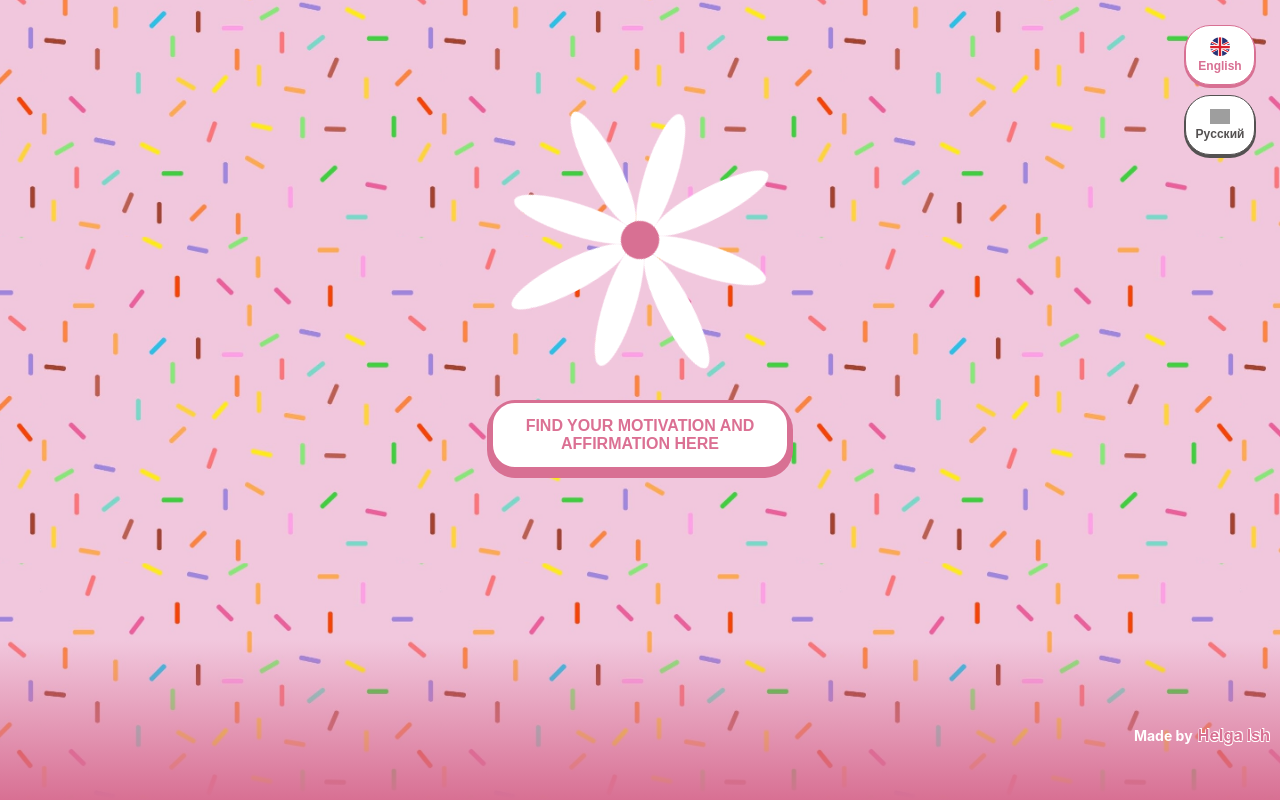
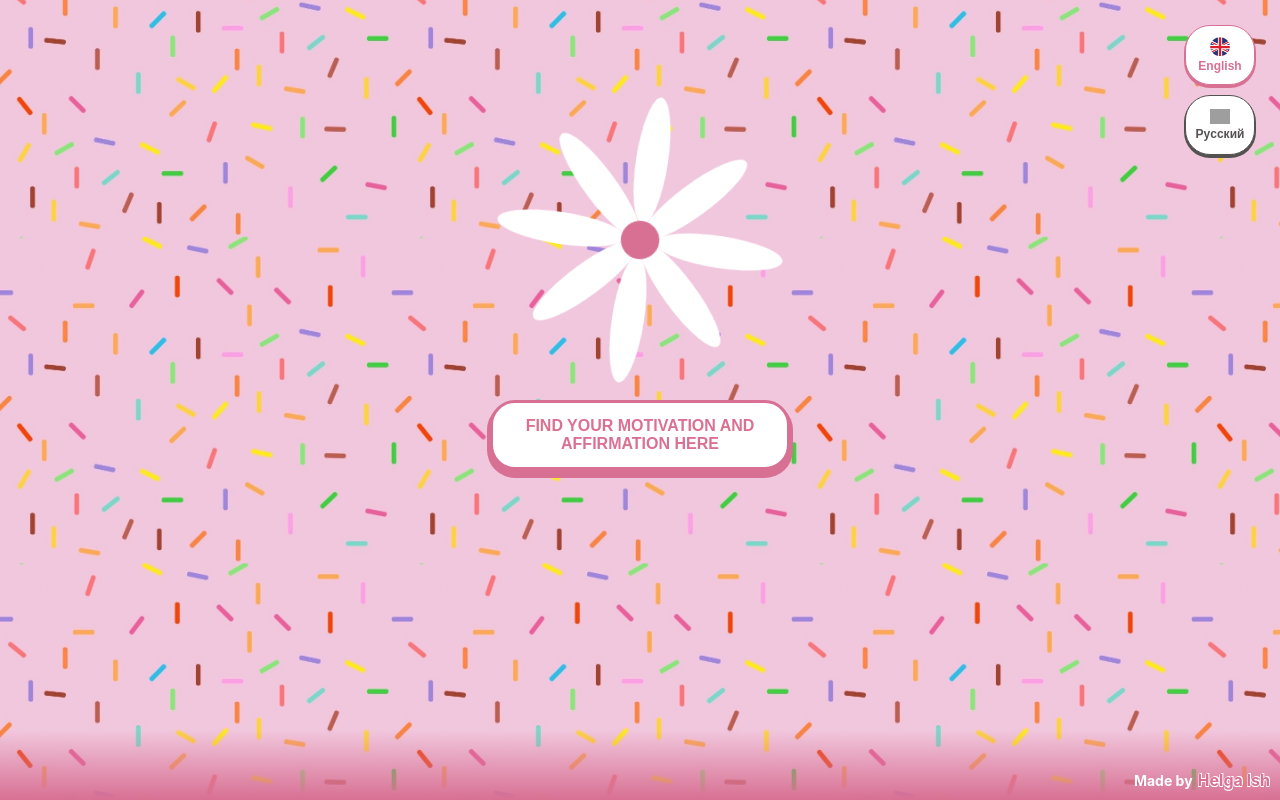
Before and after one commit to helga-ish/motivator, a React (Create React App) app: page / in a window 1280 px wide. Built offline with nearby package versions, Linux system fonts and the light colour scheme; grey boxes are pictures that could not be loaded.

Commit message:
fix: anim delay and sizes

```diff
--- a/src/App.css
+++ b/src/App.css
@@ -1,19 +1,23 @@
 .motivator {
   /* cursor: url(''); */
-  display: grid;
-  grid-template-rows: 80vh 20vh;
+  display: flex;
+  width: 100%;
+  height: 100vh;
+  flex-direction: column;
+  justify-content: space-between;
   text-align: center;
   background-image: url('./images/background1.jpg');
   background-size: 400px;
   background-position: center;
   background-repeat: repeat;
+  background-color: #d87093;
 }
 
 .motivator-header {
   min-height: min-content;
   display: grid;
+  grid-template-rows: 25vh 25vh 1fr;
   grid-template-columns: 1fr;
-  grid-template-rows: 25vh 25vh 50vh;
   justify-content: center;
   font-size: calc(10px + 2vmin);
   color: white;
@@ -112,7 +116,7 @@
   align-self: flex-start;
   justify-content: space-between;
   align-content: center;
-  width: max-content;
+  width: 30vw;
   height: min-content;
   background-color: rgb(255, 255, 255);
   color: #d87093;
@@ -161,6 +165,7 @@
 
 .motivator-footer {
   display: flex;
+  height: min-content;
   background: linear-gradient(to bottom, rgba(255, 192, 203, 0) 0%, rgb(216, 112, 147) 100%);
   background-size: cover;
   color: white;
@@ -196,13 +201,11 @@
   .motivator-logo {
     animation: motivator-logo-spin infinite 20s linear;
     transition: animation-duration 0.5s ease-in-out;
-    animation-delay: 2s;
   }
 
   .note-flower {
     animation: Note-logo-spin infinite 20s linear;
     transition: animation-duration 0.5s ease-in-out;
-    animation-delay: 2s;
   }
 }
 
```
